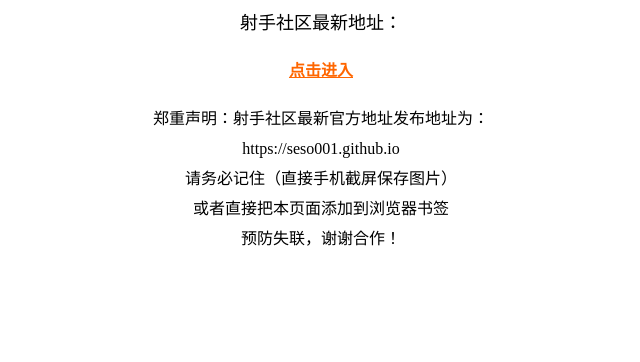
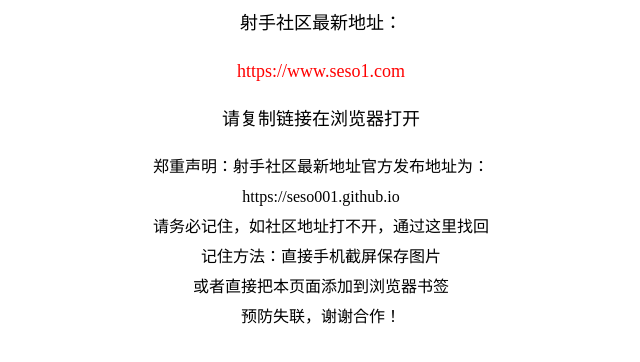
Before and after one commit to seso001/seso001.github.io, a plain HTML site: page index.html in a window 1280 px wide. Shown: the whole page, without its empty margins (319-959 px from the left). Drawn offline with Linux system fonts and the light colour scheme.

Commit message:
Update index.html

```diff
--- a/index.html
+++ b/index.html
@@ -1,11 +1,13 @@
 <div style="color:#000; text-align:center; font-size:18px; line-height:30px">
     <p>射手社区最新地址：</p>
-    <p><a href="http://www.seso1.com" style="font-size:16px; font-weight:bold; color:#f60;">点击进入</a></p>
+    <p style="color:red">https://www.seso1.com</p>
+    <p>请复制链接在浏览器打开</p>
 </div>
 <div style="color:#000; text-align:center; font-size:16px; line-height:30px">
-    郑重声明：射手社区最新官方地址发布地址为：<br />
+    郑重声明：射手社区最新地址官方发布地址为：<br />
     https://seso001.github.io <br />
-    请务必记住（直接手机截屏保存图片）<br />
+    请务必记住，如社区地址打不开，通过这里找回<br />
+    记住方法：直接手机截屏保存图片<br />
     或者直接把本页面添加到浏览器书签<br />
     预防失联，谢谢合作！
 </div>
```
